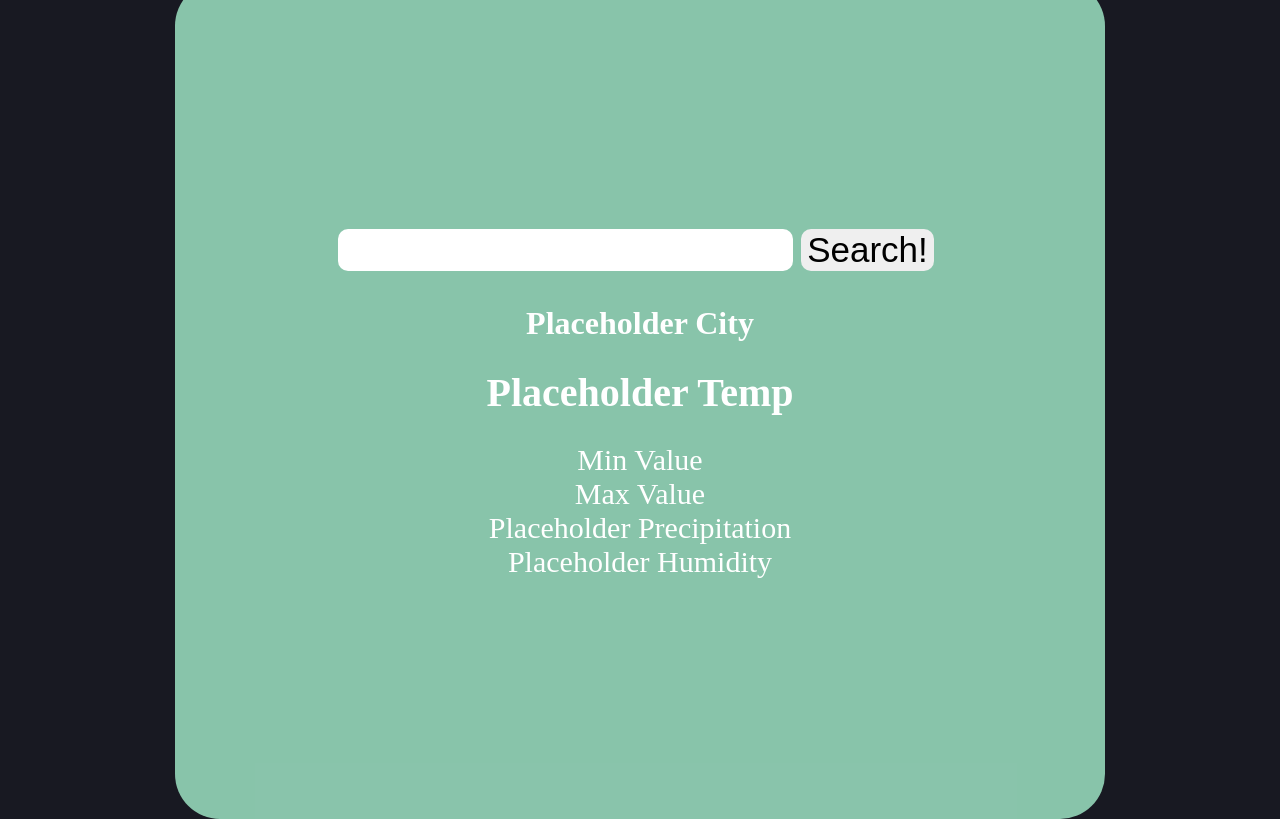
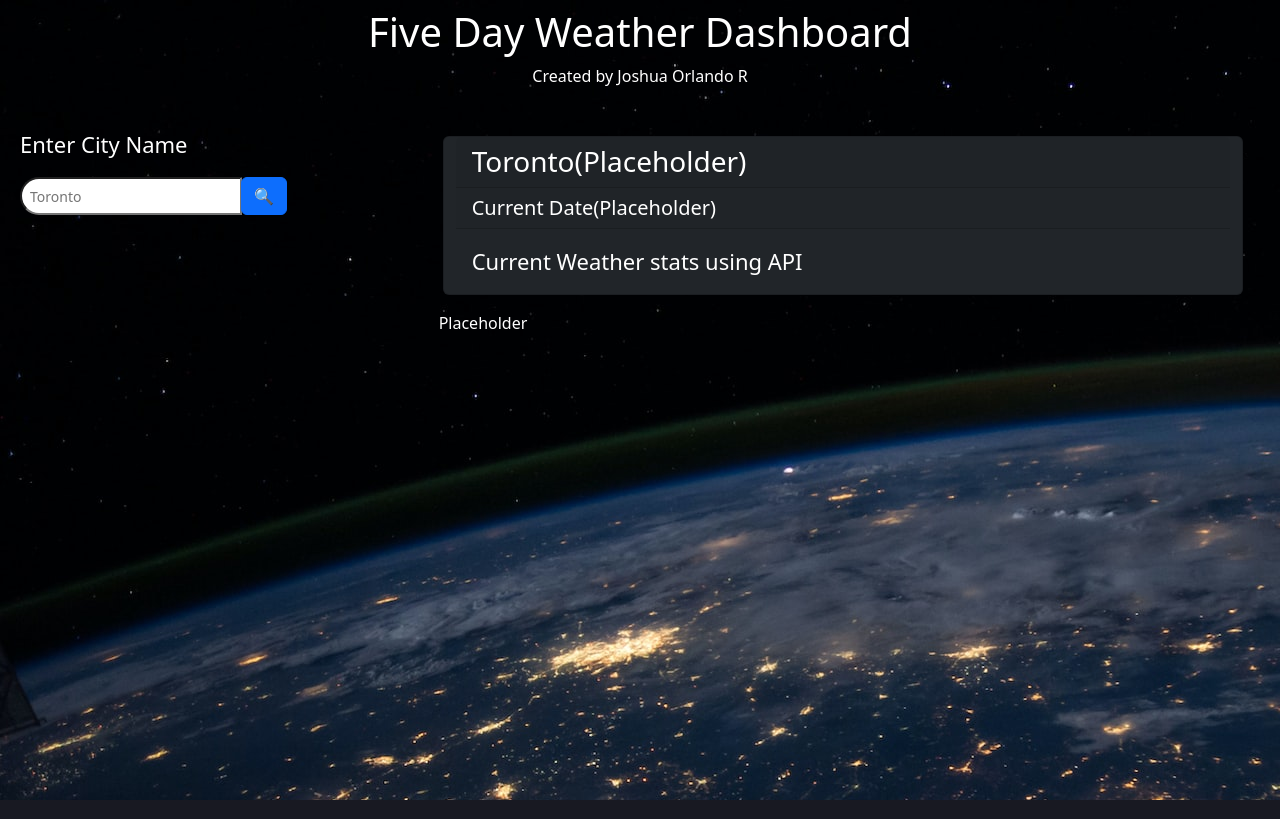
Before and after one commit to JoshuaOrlandoR/Challenge-6-Server-Side-APIs, a plain HTML site: page index.html in a window 1280 px wide. Drawn offline with nearby package versions, Linux system fonts and the light colour scheme.

Commit message:
Third Commit - added image folder, restructured html and edited styling because I missed the necessity of a 5 day forcast system

```diff
--- a/assets/css/style.css
+++ b/assets/css/style.css
@@ -1,80 +1,35 @@
-/* Styling for Webpage elements - opted to do this manually instead of primarily with bootstrap */
+/* Additional Styling to support bootstrap */
 body {
-    display:flex;
-    justify-content: center;
-    align-items: center;
     height: 100vh;
     margin: 0;
     background:rgb(24, 25, 34);
+    background-image: url('/assets/images/nasa-medium.jpg');
 }
 
-#weatherCard {
-    background: #a2ebcad0;
-    color: white;
-    padding: 15em;
-    border-radius: 45px;
-    width: 100%;
-    max-width: 450px;
-    margin: 1em;
+.pageTitle {
+    font-size: 40px ;
 }
 
-  .citySearch {
-    display: flex;
-    align-items: center;
-    justify-content: center;
+.searchLabel {
+    font-size: 22px;
 }
 
-  .search-bar {
-    display: flex;
-    align-items: center;
-    justify-content: center;
-    font-size: 35px;
-    border-radius: 10px;
-    border: none;
+.cityNameText {
+    border-radius: 25px;
 }
 
-  .searchBtn {
-    font-size: 35px;
-    border-radius:10px;
-    margin: 8px;
-    border: none;
+.presentDayCard {
+    max-width: 800px;
 }
 
-  .searchBtn:hover {
-    cursor: pointer;
+.currentCityName {
+    font-size: 28px ;
 }
 
-  .searchBtn:active {
-    background: #aaaaaa;
-    outline: none;
+.currentCityDate {
+    font-size: 20px
 }
 
-  .statisticText {
-    display: flex;
-    align-items: center;
-    justify-content: center;
+.currentCityWeatherStats {
+    font-size: 22px;
 }
-
-  .city {
-    font-size: 32px;
-  }
-
-  .temperature {
-    font-size: 40px;
-  }
-
-  .tempMin {
-    font-size: 30px;
-  }
-
-  .tempMax {
-    font-size: 30px;
-  }
-
-  .precipitation {
-    font-size: 30px;
-  }
-
-  .humidity {
-    font-size: 30px;
-  }
--- a/assets/js/script.js
+++ b/assets/js/script.js
@@ -0,0 +1,5 @@
+// Creating variable so API key is easily accessed
+const apiKey = "726326cfb37bc9ce0441edd5bfd0266c"
+
+//Link for reference
+// https://api.openweathermap.org/data/2.5/weather?q={city%20name}&appid={API%20key}&units=metric
--- a/index.html
+++ b/index.html
@@ -5,40 +5,55 @@
         <title>Weather App</title>
         <meta charset="UTF-8" />
         <meta name="viewport" content="width=device-width, initial-scale=1"/>
-        <link rel="stylesheet" href="./assets/css/reset.css"/>
+        <link href="https://cdn.jsdelivr.net/npm/bootstrap@5.2.2/dist/css/bootstrap.min.css" rel="stylesheet" integrity="sha384-Zenh87qX5JnK2Jl0vWa8Ck2rdkQ2Bzep5IDxbcnCeuOxjzrPF/et3URy9Bv1WTRi" crossorigin="anonymous">
         <link rel="stylesheet" href="assets/css/style.css"/>
     </head>
     <body>
-<!-- All content of searched city will go in this section-->
-        <div id="weatherCard">
-            <div class="citySearch">
-                <input type="text" class="search-bar">
-                <button class="searchBtn Btn"> Search!</button>
+        <!--Header/Page title-->
+        <div class="containerJumbo">
+            <div class="jumbotron text-center p-2 mb-2 bg-transparent text-white">
+              <h2 class="pageTitle">Five Day Weather Dashboard</h2>
+              <p class="createdBy">Created by Joshua Orlando R</p>
             </div>
-            <div class="weatherStats">
-                <h2 class="city statisticText" >Placeholder City</h2>
-                <h1 class="temperature statisticText"> Placeholder Temp</div>
-                    <div class="tempMin statisticText">Min Value</div>
-                    <div class="tempMax statisticText"> Max Value</div>
-                    <div class="precipitation statisticText"> Placeholder Precipitation</div>
-                <div class="humidity statisticText"> Placeholder Humidity</div>
+        </div>
+        <div class="container-fluid containerPrimary">
+            <div class="row">
+
+                <div class="col-12 col-md-4 col-xl-4 searchColumn">
+                    <label class="text-center text-white m-2 searchLabel"> Enter City Name</label>
+
+                    <div class="input-group m-2">
+                        <input type="text" class="form-control-sm cityNameText" placeholder="Toronto">
+                        <div class="input-group-append btnHolder">
+                            <button class="btn btn-primary searchBtn" type="button" id="button-addon2">🔍</button>
+                        </div>
+                    </div>
+                <!--Will create elements using JS (probably buttons) based on search history for easy access-->
+                    <div class="searchHistoryContainer"></div>
+                </div>
+                <!--Current Day weather stats-->
+                <div class="col-12 col-md-8 col-xl-8 infoColumn">
+                    <div class="row presentDayForcast">
+                        <div class="card bg-dark m-3 presentDayCard">
+                            <h3 class="card-header currentCityName text-white"> Toronto(Placeholder)</h2>
+                            <h4 class="card-header currentCityDate text-white">Current Date(Placeholder)</h4>
+                            <div class="card-body currentCityWeatherStats text-white">
+                                Current Weather stats using API
+                            </div>
+                        </div>
+                    </div>
+                <!--5 day forecast will appear below current day weather stats-->
+                    <div class="futureForecast text-white">
+                        Placeholder
+                    </div>
+                </div>
+
             </div>
         </div>
 
-<!--Either put previously searched cities in weatherCard or perhaps along the left or right side of screen-->
 
-
-
-
-
-
-
-
-
-
-
-
-
+    <script src="https://ajax.googleapis.com/ajax/libs/jquery/3.6.0/jquery.min.js"></script>
+    <script src="https://cdn.jsdelivr.net/npm/bootstrap@5.2.2/dist/js/bootstrap.bundle.min.js" integrity="sha384-OERcA2EqjJCMA+/3y+gxIOqMEjwtxJY7qPCqsdltbNJuaOe923+mo//f6V8Qbsw3" crossorigin="anonymous"></script>
     <script src="./assets/js/script.js"> </script>
     </body>
 </html>
```
Also changed, not shown: assets/images/nasa-Q1p7bh3SHj8-unsplash.jpg (added), assets/images/nasa-medium.jpg (added), assets/images/nasa-small.jpg (added). Lines whose indentation alone changed are shown as unchanged.
